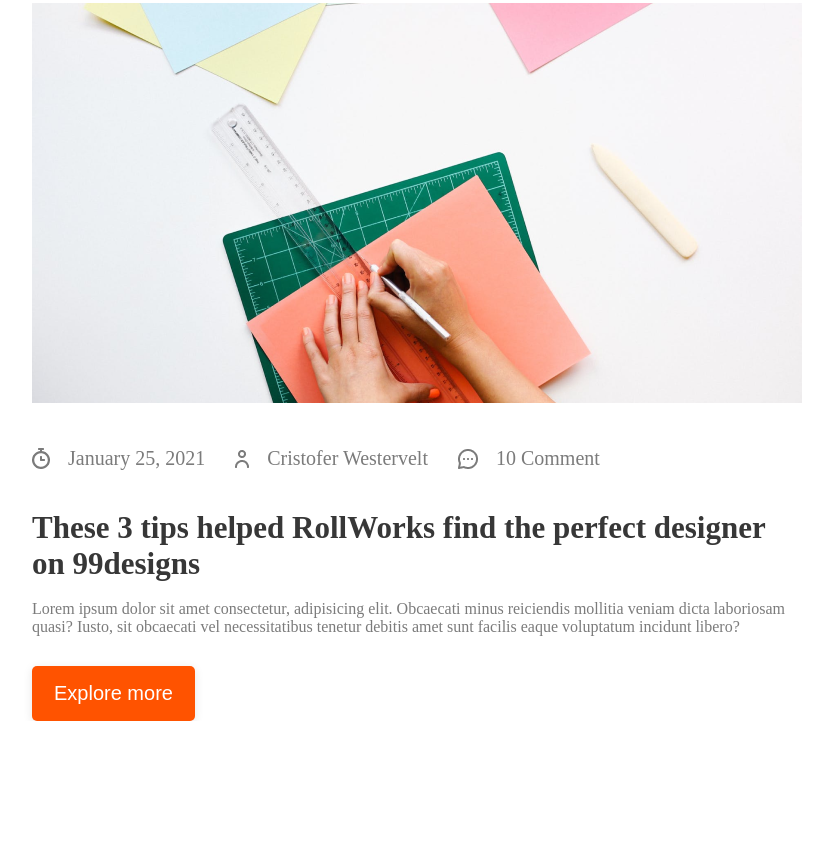
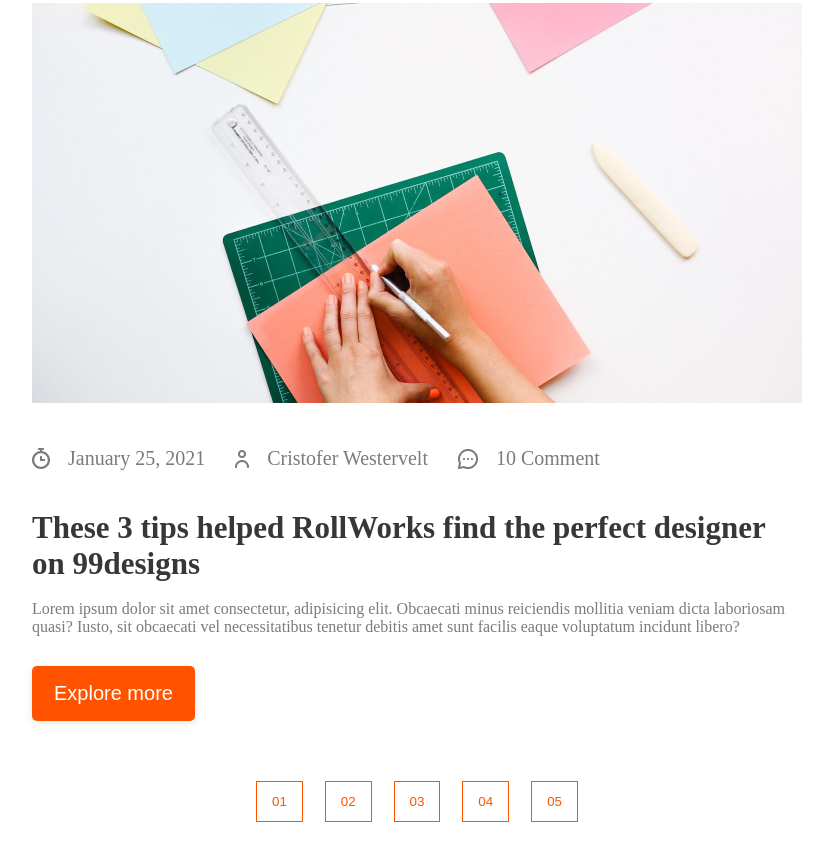
Before and after one commit to glitch-prog/landingTMS, a plain HTML site: page index.html in a window 1280 px wide. Shown: the part 3563-4423 px from the top of the page, without its empty margins (23-856 px from the left). Before the commit the page ends 4284 px from the top, so only its background shows below. Drawn offline with Linux system fonts and the light colour scheme; a web font is replaced by a local one.

Commit message:
finishing

```diff
--- a/index.html
+++ b/index.html
@@ -194,6 +194,13 @@
               </p>
               <button class="button">Explore more</button>
             </div>
+            <div class="blog__toolbar__nav">
+              <button class="btn__toolbar">01</button>
+              <button class="btn__toolbar">02</button>
+              <button class="btn__toolbar">03</button>
+              <button class="btn__toolbar">04</button>
+              <button class="btn__toolbar">05</button>
+            </div>
           </div>
           <div class="blog__navbar">
             <div class="blog__navbar__search">
--- a/scss/components/_blog__posts.scss
+++ b/scss/components/_blog__posts.scss
@@ -2,4 +2,5 @@
   max-width: 770px;
   display: flex;
   flex-direction: column;
+  margin-bottom: 120px;
 }
--- /dev/null
+++ b/scss/components/_blog__toolbar.scss
@@ -0,0 +1,12 @@
+.btn__toolbar {
+  border: 1px solid $btn__clr;
+  background: transparent;
+  color: $btn__clr;
+  padding: 12px 15px;
+}
+
+.btn__toolbar:hover,
+.btn__toolbar:active {
+  background: $btn__clr;
+  color: #fff;
+}
--- /dev/null
+++ b/scss/components/_blog__toolbar__nav.scss
@@ -0,0 +1,7 @@
+.blog__toolbar__nav {
+  width: 322px;
+  display: flex;
+  margin-left: auto;
+  margin-right: auto;
+  justify-content: p;
+}
--- a/scss/components/_components-dir.scss
+++ b/scss/components/_components-dir.scss
@@ -12,3 +12,5 @@
 @import 'blog__search';
 @import 'blog__navbar';
 @import 'blog__navbar__rating__card';
+@import 'blog__toolbar';
+@import 'blog__toolbar__nav';
```
Also changed, not shown: scss/main.css, 1 other file.
